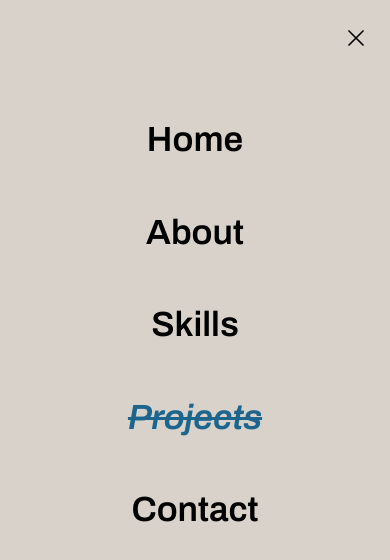
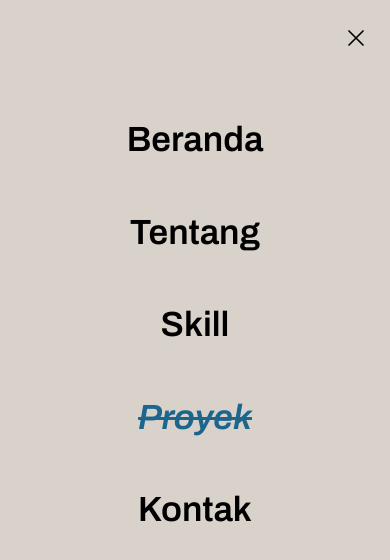
Before and after one commit to reinzzy/portfolio, a React (Create React App) app: page /projects in a window 390 px wide. Both pictures are taken after a click on the button 356 px from the left and 42 px from the top of the page. Shown: the top 560 px of the page. Built offline with nearby package versions, Linux system fonts and the light colour scheme; a web font is replaced by a local one.

Commit message:
update responsive

```diff
--- a/src/partials/NavTop.jsx
+++ b/src/partials/NavTop.jsx
@@ -27,19 +27,19 @@ function NavTop() {
             </button>
             <div className="menu-list">
               <NavLink to="/portfolio" onClick={toogleClose}>
-                Home
+                Beranda
               </NavLink>
               <NavLink to="/about" onClick={toogleClose}>
-                About
+                Tentang
               </NavLink>
               <NavLink to="/skills" onClick={toogleClose}>
-                Skills
+                Skill
               </NavLink>
               <NavLink to="/projects" onClick={toogleClose}>
-                Projects
+                Proyek
               </NavLink>
               <NavLink to="/contact" onClick={toogleClose}>
-                Contact
+                Kontak
               </NavLink>
             </div>
           </Container>
```
